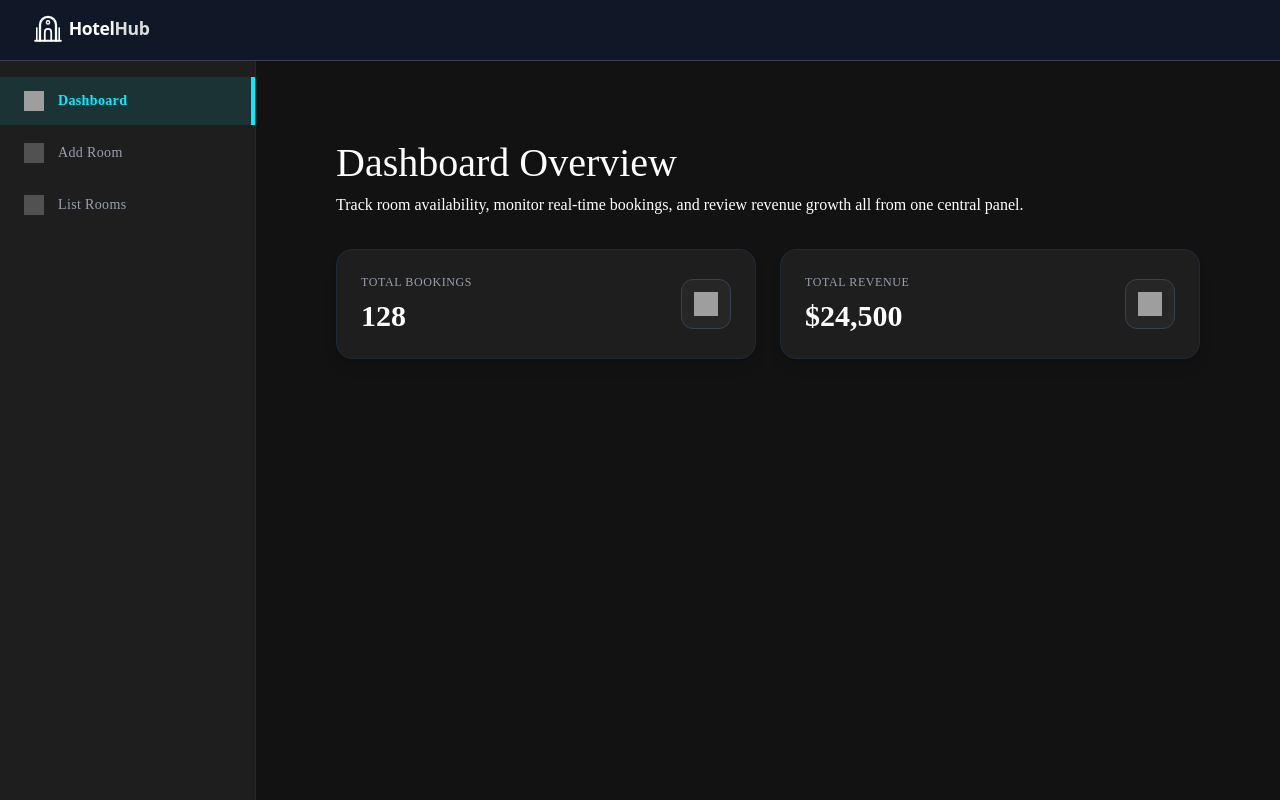
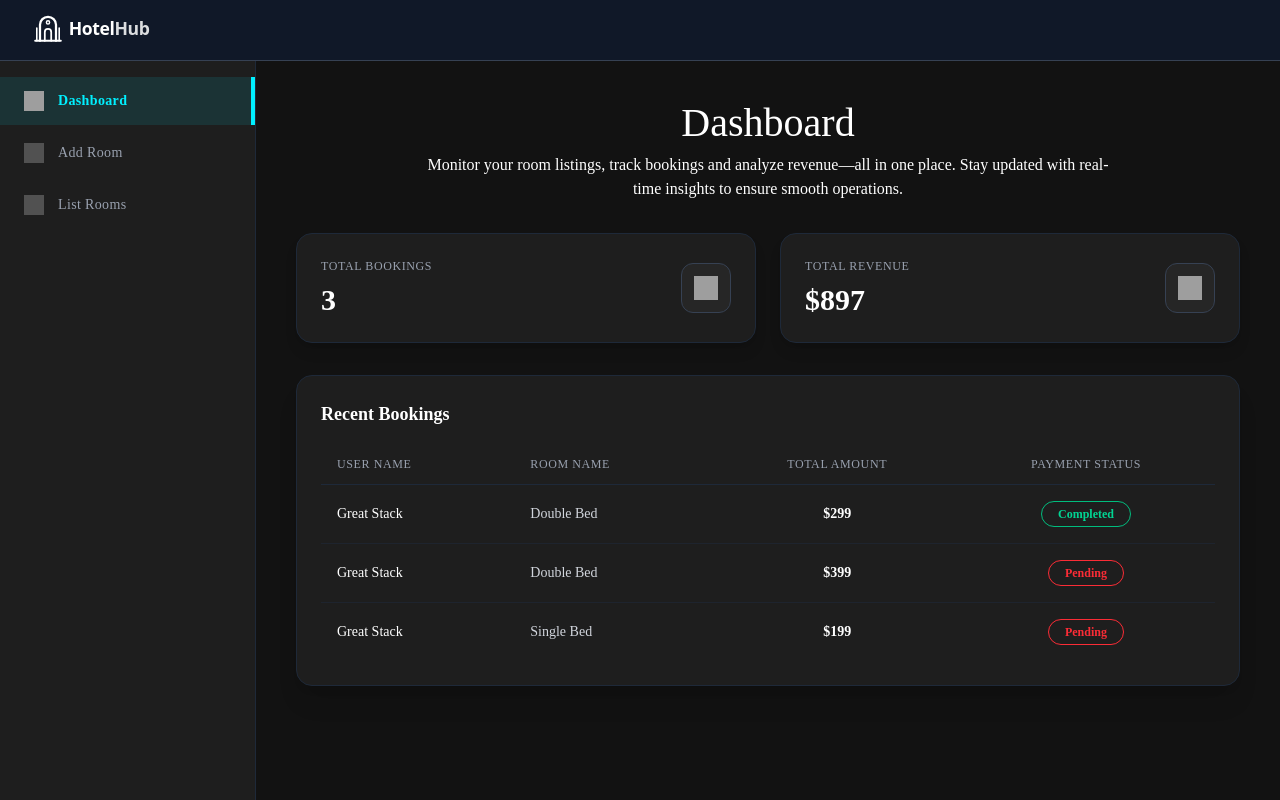
Before and after one commit to MehmoodCoder/Hotel_Booking_MERN_App, a React (Vite) app in the folder client/: page /owner in a window 1280 px wide. Shown: the top 800 px of the page. Built offline with nearby package versions, Linux system fonts and the light colour scheme; no server answers; grey boxes are pictures that could not be loaded.

Commit message:
Complete UI

```diff
--- a/client/src/Routes/OwnerRoutes/Dashboard.jsx
+++ b/client/src/Routes/OwnerRoutes/Dashboard.jsx
@@ -1,50 +1,133 @@
 import React from "react";
 import Title from "../../components/Title";
 
+const dashboardData = {
+  totalBookings: 3,
+  totalRevenue: 897,
+  bookings: [
+    {
+      user: { name: "Great Stack" },
+      roomName: "Double Bed",
+      totalAmount: 299,
+      isPaid: true,
+    },
+    {
+      user: { name: "Great Stack" },
+      roomName: "Double Bed",
+      totalAmount: 399,
+      isPaid: false,
+    },
+    {
+      user: { name: "Great Stack" },
+      roomName: "Single Bed",
+      totalAmount: 199,
+      isPaid: false,
+    },
+  ],
+};
+
 const Dashboard = () => {
   return (
-    <div className="p-6 md:p-10 bg-[#121212] min-h-screen text-white">
+    <div className="min-h-screen bg-[#121212] text-white">
       <Title
-        align="left"
-        title="Dashboard Overview"
-        description="Track room availability, monitor real-time bookings, and review revenue growth all from one central panel."
+        title="Dashboard"
+        description="Monitor your room listings, track bookings and analyze revenue—all in one place. Stay updated with real-time insights to ensure smooth operations."
       />
 
+      {/* Metrics Cards */}
       <div className="flex flex-wrap gap-6 my-8">
-        <div className="flex-1 min-w-[250px] bg-[#1e1e1e] border border-gray-800 p-6 rounded-2xl shadow-lg hover:border-[#00F0FF]/50 transition-all duration-300">
+        <div className="flex-1 min-w-[250px] bg-[#1e1e1e] border border-gray-800 p-6 rounded-2xl shadow-lg">
           <div className="flex items-center justify-between">
             <div>
               <p className="text-xs uppercase tracking-wider text-gray-400 font-medium">
                 Total Bookings
               </p>
-              <h3 className="text-3xl font-bold text-white mt-2">128</h3>
+              <h3 className="text-3xl font-bold text-white mt-2">
+                {dashboardData.totalBookings}
+              </h3>
             </div>
             <div className="p-3 bg-[#262626] rounded-xl border border-gray-700">
               <img
                 src="https://api.iconify.design/lucide:calendar-check.svg?color=%2300F0FF"
-                alt="bookings-icon"
+                alt="bookings"
                 className="w-6 h-6"
               />
             </div>
           </div>
         </div>
 
-        <div className="flex-1 min-w-[250px] bg-[#1e1e1e] border border-gray-800 p-6 rounded-2xl shadow-lg hover:border-[#00F0FF]/50 transition-all duration-300">
+        <div className="flex-1 min-w-[250px] bg-[#1e1e1e] border border-gray-800 p-6 rounded-2xl shadow-lg">
           <div className="flex items-center justify-between">
             <div>
               <p className="text-xs uppercase tracking-wider text-gray-400 font-medium">
                 Total Revenue
               </p>
-              <h3 className="text-3xl font-bold text-white mt-2">$24,500</h3>
+              <h3 className="text-3xl font-bold text-white mt-2">
+                ${dashboardData.totalRevenue}
+              </h3>
             </div>
             <div className="p-3 bg-[#262626] rounded-xl border border-gray-700">
               <img
                 src="https://api.iconify.design/lucide:dollar-sign.svg?color=%2300F0FF"
-                alt="revenue-icon"
+                alt="revenue"
                 className="w-6 h-6"
               />
             </div>
           </div>
+        </div>
+      </div>
+
+      {/* Bookings Table */}
+      <div className="bg-[#1e1e1e] border border-gray-800 rounded-2xl p-6 shadow-xl overflow-hidden">
+        <h2 className="text-lg font-semibold mb-4 text-white">
+          Recent Bookings
+        </h2>
+        <div className="overflow-x-auto">
+          <table className="w-full text-left border-collapse">
+            <thead>
+              <tr className="border-b border-gray-800 text-gray-400 text-xs uppercase tracking-wider">
+                <th className="py-3 px-4 font-medium">User Name</th>
+                <th className="py-3 px-4 font-medium max-sm:hidden">
+                  Room Name
+                </th>
+                <th className="py-3 px-4 font-medium text-center">
+                  Total Amount
+                </th>
+                <th className="py-3 px-4 font-medium text-center">
+                  Payment Status
+                </th>
+              </tr>
+            </thead>
+            <tbody className="text-sm divide-y divide-gray-800/60">
+              {dashboardData.bookings.map((item, index) => (
+                <tr
+                  key={index}
+                  className="hover:bg-[#262626]/50 transition-colors"
+                >
+                  <td className="py-4 px-4 font-medium text-white">
+                    {item.user.name}
+                  </td>
+                  <td className="py-4 px-4 text-gray-300 max-sm:hidden">
+                    {item.roomName}
+                  </td>
+                  <td className="py-4 px-4 text-center font-semibold text-white">
+                    ${item.totalAmount}
+                  </td>
+                  <td className="py-4 px-4 text-center">
+                    <span
+                      className={`inline-block px-4 py-1 rounded-full text-xs font-semibold bg-transparent border ${
+                        item.isPaid
+                          ? "text-emerald-400 border-emerald-500"
+                          : "text-red-500 border-red-500"
+                      }`}
+                    >
+                      {item.isPaid ? "Completed" : "Pending"}
+                    </span>
+                  </td>
+                </tr>
+              ))}
+            </tbody>
+          </table>
         </div>
       </div>
     </div>
```
